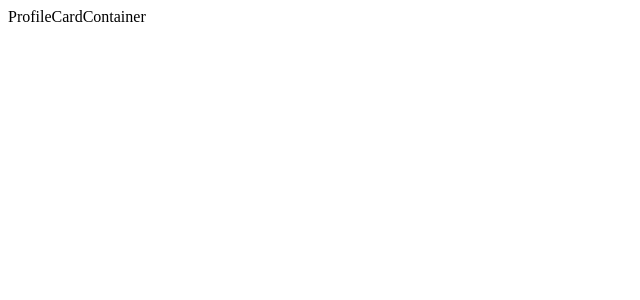
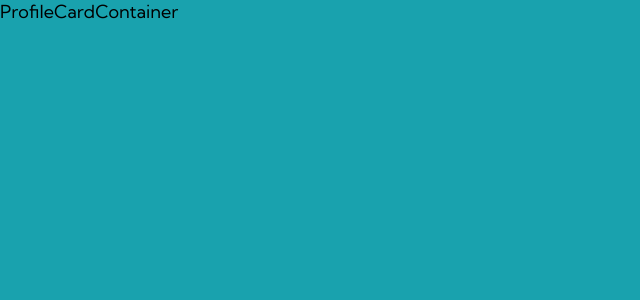
Before and after one commit to andresfmj/fm-profile-card, a React app: page / in a window 1280 px wide. Shown: the top 300 px of the page, without its empty margins (0-640 px from the left). Built offline with nearby package versions, Linux system fonts and the light colour scheme.

Commit message:
[add] shared and basic styles

```diff
--- a/src/index.js
+++ b/src/index.js
@@ -1,5 +1,7 @@
 import React from 'react';
 import { render } from 'react-dom';
+
+import './styles/index.scss';
 
 import App from './components/App';
 
--- /dev/null
+++ b/src/styles/_shared.scss
@@ -0,0 +1,12 @@
+$primary-color: hsl(185, 75%, 39%);
+$primary-text-color: hsl(229, 23%, 23%);
+$secondary-color: hsl(227, 10%, 46%);
+
+$white: #fff;
+
+$accent: hsl(0, 0%, 59%);
+
+$font-size-default: 18px;
+$font-family: 'Kumbh Sans', sans-serif;
+$font-weight-thin: 400;
+$font-weight-bold: 700;
--- /dev/null
+++ b/src/styles/index.scss
@@ -0,0 +1,25 @@
+@import 'shared';
+
+* {
+  box-sizing: border-box;
+  margin: 0;
+  padding: 0;
+}
+
+body, html {
+  font-family: $font-family;
+  font-size: $font-size-default;
+  background-color: $primary-color;
+}
+
+h3, h2 {
+  font-weight: $font-weight-bold;
+}
+h5 {
+  font-weight: $font-weight-thin;
+}
+
+.img-circle {
+  border-radius: 50%;
+  border: 5px solid $white;
+}
```
